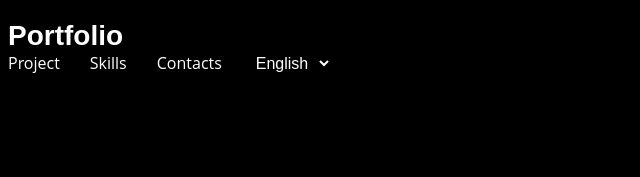
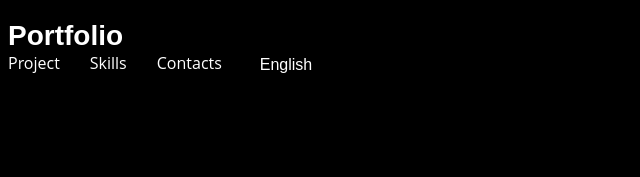
Before and after one commit to alina-dev20/With-me, a plain HTML site: page index.html in a window 1280 px wide. Shown: the top 177 px of the page, 52-692 px from the left. Drawn offline with Linux system fonts and the light colour scheme.

Commit message:
все теже исправления шапки

```diff
--- a/css/main.css
+++ b/css/main.css
@@ -69,11 +69,23 @@ body {
     transition: color 0.3s ease;
 }
 #language-selector {
-    text-decoration: none;
-}
+    font-size: 16px;
+    padding: 4px 8px;
+    border-radius: 6px;
+    border: 1px solid rgba(255,255,255,0.4);
+    background: transparent;
+    color: var(--white);
+    cursor: pointer;
 
-.nav-list__link:hover {
-    color: var(--accent); /* Акцентный цвет */
+    appearance: none;
+    -webkit-appearance: none;
+    -moz-appearance: none;
+
+    /* фикс выравнивания */
+    line-height: 1;           /* убираем лишнюю высоту строки */
+    vertical-align: middle;   /* ставим по центру строки */
+    position: relative;
+    top: 0px;
 }
 
 /* Хедер */
@@ -304,7 +316,7 @@ body {
 }
 /* ===== Mobile-first: до 600px ===== */
 @media (max-width: 600px) {
-    /* Навигация */
+    Навигация
     .nav {
       padding: 12px 10px;
       font-size: 14px;
```
